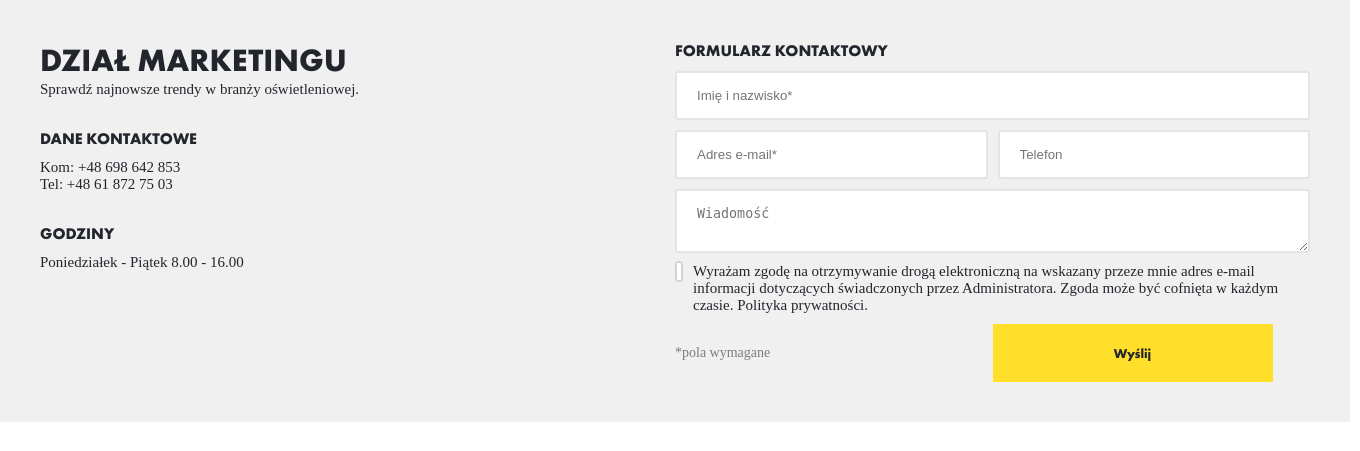
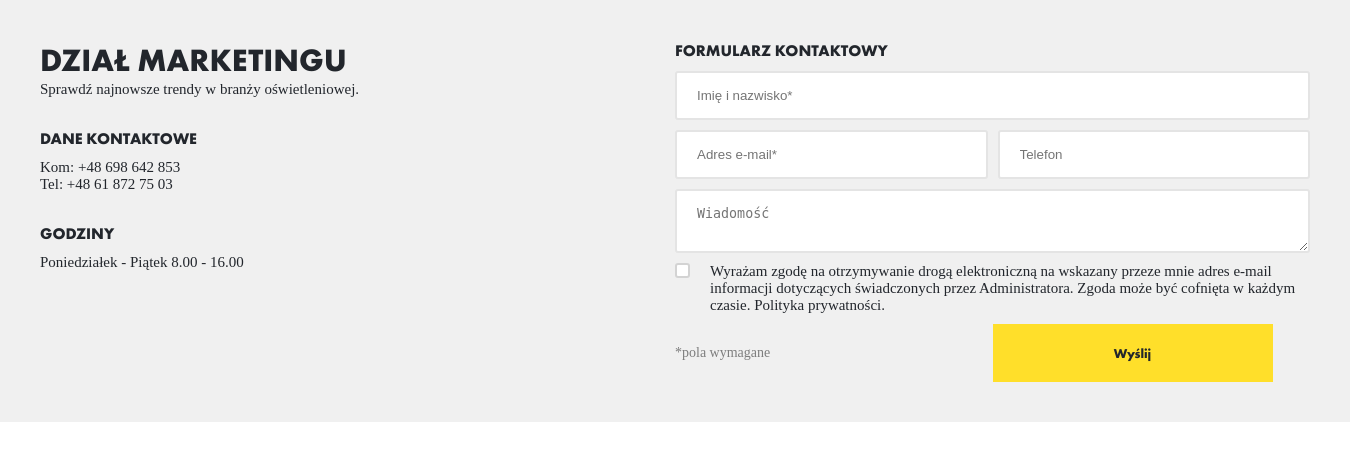
Before and after one commit to kimoszido/Reservation_room, a PHP site: page /formularz/index.html in a window 1360 px wide. Shown: the top 451 px of the page. Run offline with PHP 8.4, Linux system fonts and the light colour scheme; some web fonts are replaced.

Commit message:
aaaaaaaaaaaaaaa

```diff
--- a/formularz/css/style.css
+++ b/formularz/css/style.css
@@ -71,19 +71,33 @@
         grid-column: 1 / -1;
         display: grid;
         grid-template-columns: max-content 1fr;
-        grid-column-gap: 10px; }
+        grid-column-gap: 10px;
+        position: relative; }
       .main__right .contact__checkbox {
         display: none; }
+      .main__right .contact__checkbox:checked ~ .main__right .contact__checkbox-label .main__right .contact__checkbox-icon {
+        opacity: 1; }
       .main__right .contact__chckbox-icon {
         width: 15px;
         height: 15px;
+        position: absolute;
         border-radius: 3px;
         background-color: white;
         border: 2px solid lightgray;
         box-sizing: border-box;
         grid-column: 1 / 2; }
+        .main__right .contact__chckbox-icon::after {
+          content: "";
+          width: 5px;
+          height: 5px;
+          position: absolute;
+          background-color: black;
+          border-radius: 50%;
+          opacity: 0;
+          transition: all .2s; }
       .main__right .contact__checkbox-text {
-        grid-column: 2 / 3; }
+        grid-column: 2 / 3;
+        padding-left: 25px; }
       .main__right .contact__submit-box {
         grid-column: 1 / -1;
         display: grid;
--- a/formularz/index.html
+++ b/formularz/index.html
@@ -47,7 +47,7 @@
                 <textarea class="contact__text" placeholder="Wiadomość" onclick="this.placeholder=''"></textarea>
                 <div class="contact__checkbox-box">
                     <input type="checkbox" class="contact__checkbox" name="agree">
-                    <label for="agree"><span class="contact__chckbox-icon">&nbsp;</span></label>
+                    <label class="contact__checkbox-label for="agree"><span class="contact__chckbox-icon"></span></label>
                     <p class="contact__checkbox-text text">Wyrażam zgodę na otrzymywanie drogą elektroniczną na wskazany przeze mnie adres e-mail
                         informacji dotyczących świadczonych przez Administratora. Zgoda może być cofnięta w każdym czasie.
                         Polityka prywatności.</p>
--- a/formularz/sass/_form.scss
+++ b/formularz/sass/_form.scss
@@ -136,25 +136,46 @@
                 display: grid;
                 grid-template-columns: max-content 1fr;
                 grid-column-gap: 10px;
+
+                position: relative;
             }
 
             &__checkbox{
                 display: none;
             }
 
+            &__checkbox:checked ~ &__checkbox-label &__checkbox-icon{
+                opacity: 1;
+            }
+
             &__chckbox-icon{
                 width: 15px;
                 height: 15px;
+                position: absolute;
                 border-radius: 3px;
                 background-color: white;
                 border: 2px solid lightgray;
                 box-sizing: border-box;
 
                 grid-column: 1 / 2;
+
+                &::after{
+                    content: "";
+                    width: 5px;
+                    height: 5px;
+                    position: absolute;
+                    background-color: black;
+                    border-radius: 50%;
+                    opacity: 0;
+                    transition: all .2s;
+                }
+
+
             }
 
             &__checkbox-text{
                 grid-column: 2 / 3;
+                padding-left: 25px;
             }
 
             &__submit-box{
```
